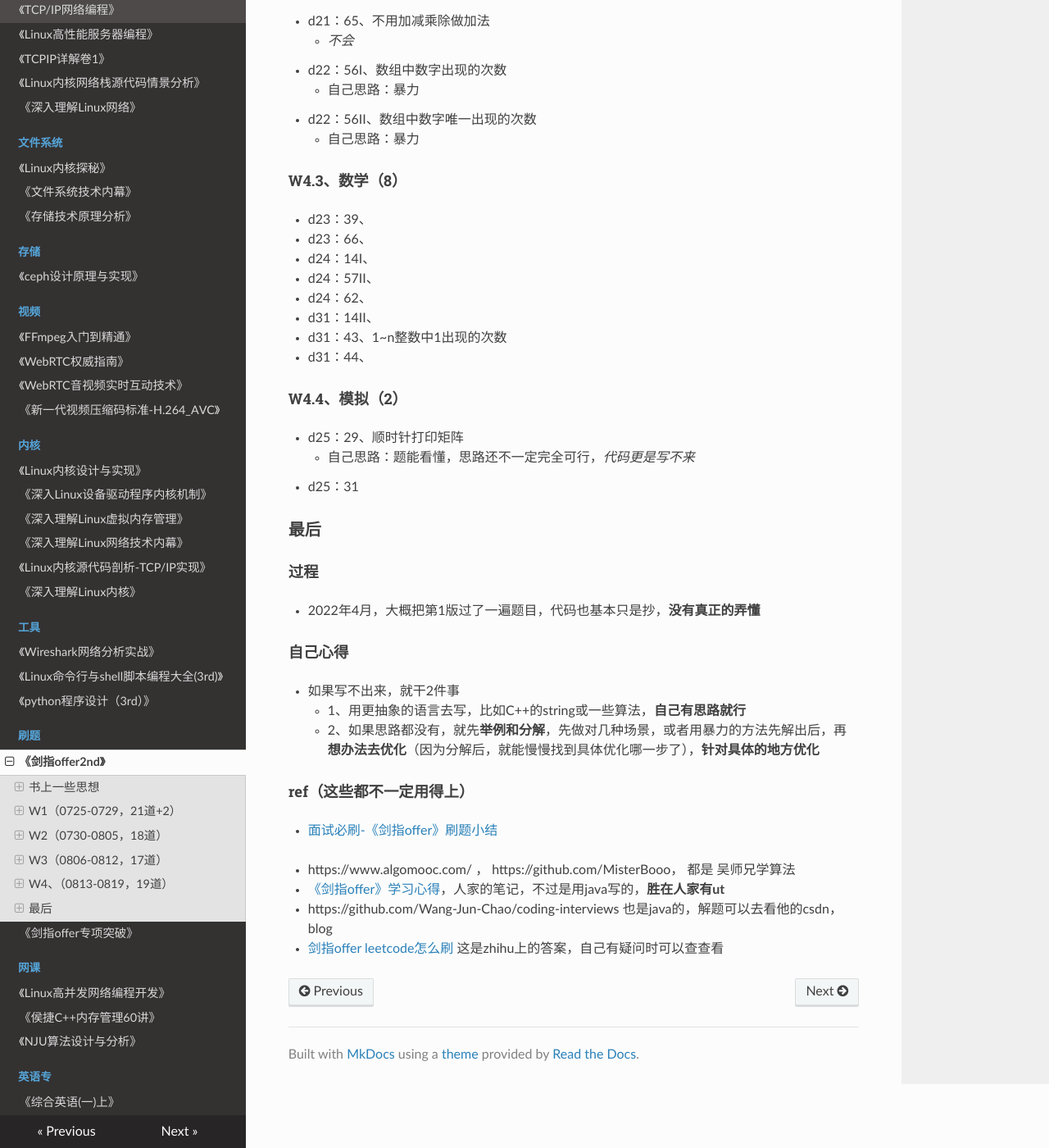
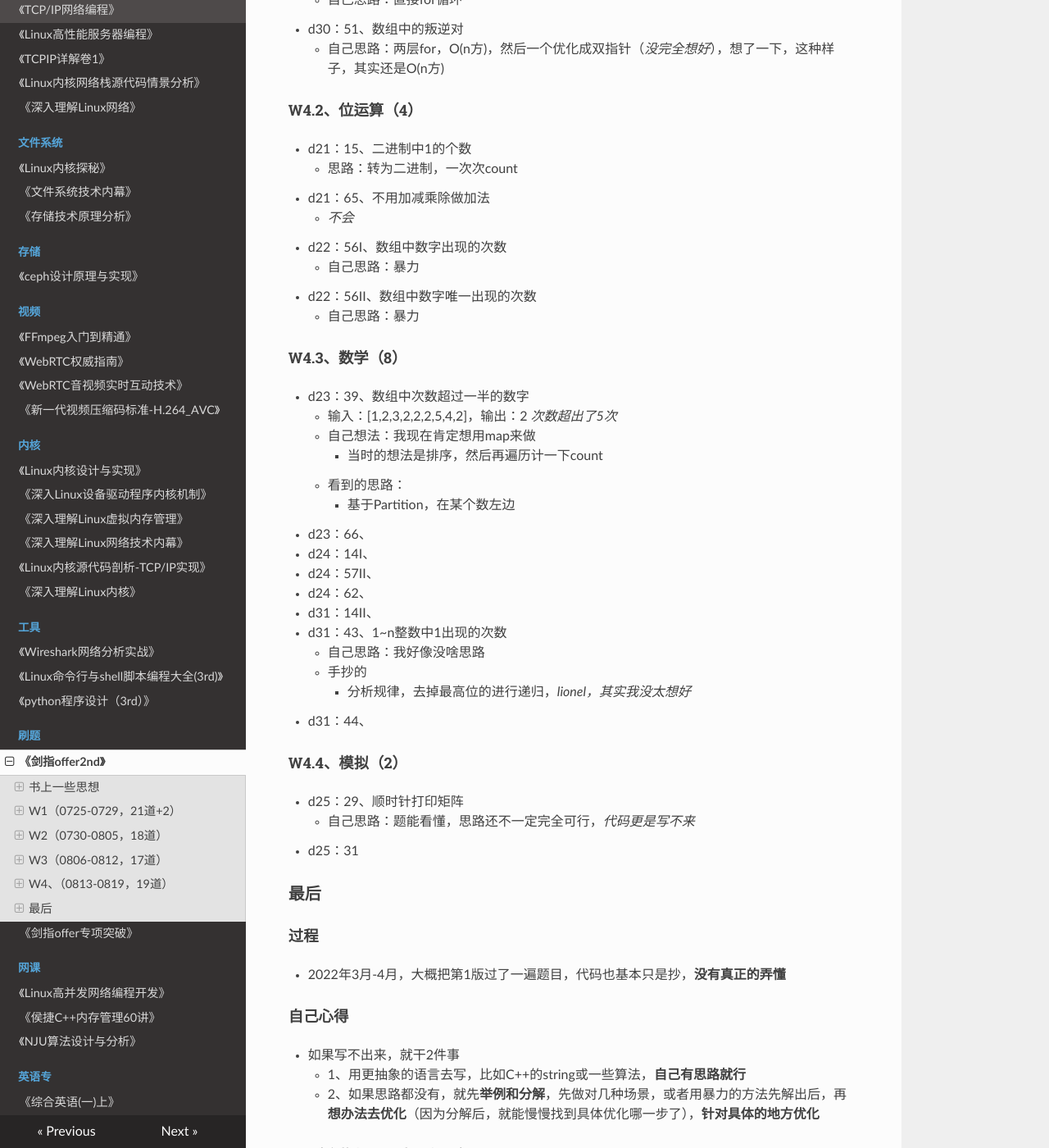
Before and after one commit to wolflion/booknotes, an MkDocs documentation site: the page built from docs/91leetcode/剑指offer2nd.md, in a window 1280 px wide and 1400 px high, scrolled down 6553 px. Shown: the whole window at 82% size. Built offline with MkDocs 1.6.1, drawn with Linux system fonts in a browser that asks for light colours; nearby versions of some CDN libraries; some of the changed text lies outside the part shown.

Commit message:
Update 剑指offer2nd.md

```diff
--- a/docs/91leetcode/剑指offer2nd.md
+++ b/docs/91leetcode/剑指offer2nd.md
@@ -158,7 +158,12 @@
   + 自己想法：蛮力，逐个比对，算一个最大值
   + **作者思路**，动规，*没有完全理解*
 + d9：42、连续子数组的最大和
+  + 输入：[1,-2,3,10,-4,7,2,-5]，输出：[3,10,-4,7,2]
   + 自己思路：（蛮力），动态规划（遇到小于0，就等于当下这个值，然后每次求max）【f(i)=f(i-1)+data[i]】
+  + 什么是**连续子数组**
+  + 手抄的一些思路：
+    + 递归的方式
+    + 分析动态规划，*lionel，这种题，动态规划怎么做*
 + d9：47、礼物的最大价值
   + *两层for，然后画图，用两维的dp去实现，lionel*
 + d10：46、把数字翻译成字符串【0翻译成a，1翻译成b，25到z，这样12258，就有5种翻译】
@@ -189,8 +194,12 @@
 + d16：61、扑克牌中的顺子（大小王看成任意数字）【随机抽5张】
   + 自己思路：先排序，看看有几个百搭，相邻数字的差，大于百搭的个数，就没有，**有对子的，肯定就不是顺子了**
 + d17：40、最小的k个数
+  + 输入：[4,5,1,6,2,7,3,8]里最小的4个数是，输出：[1,2,3,4]
   + 自己思路：先排序，求倒数第k个
   + **学到的思路**，先构造k个数的数组，逐一去跟k个数组比较，直到
+  + 还有别的思路：
+    + Partition()排序
+    + 红黑树
 + d17：41、数据流中的中位数
   + *lionel，这个没太懂*
 
@@ -222,13 +231,21 @@
 
 #### W4.3、数学（8）
 
-+ d23：39、
++ d23：39、数组中次数超过一半的数字
+  + 输入：[1,2,3,2,2,2,5,4,2]，输出：2 *次数超出了5次*
+  + 自己想法：我现在肯定想用map来做
+    + 当时的想法是排序，然后再遍历计一下count
+  + 看到的思路：
+    + 基于Partition，在某个数左边
 + d23：66、
 + d24：14I、
 + d24：57II、
 + d24：62、
 + d31：14II、
 + d31：43、1~n整数中1出现的次数
+  + 自己思路：我好像没啥思路
+  + 手抄的
+    + 分析规律，去掉最高位的进行递归，*lionel，其实我没太想好*
 + d31：44、
 
 #### W4.4、模拟（2）
@@ -241,7 +258,7 @@
 
 #### 过程
 
-+ 2022年4月，大概把第1版过了一遍题目，代码也基本只是抄，**没有真正的弄懂**
++ 2022年3月-4月，大概把第1版过了一遍题目，代码也基本只是抄，**没有真正的弄懂**
 
 #### 自己心得
 
```
